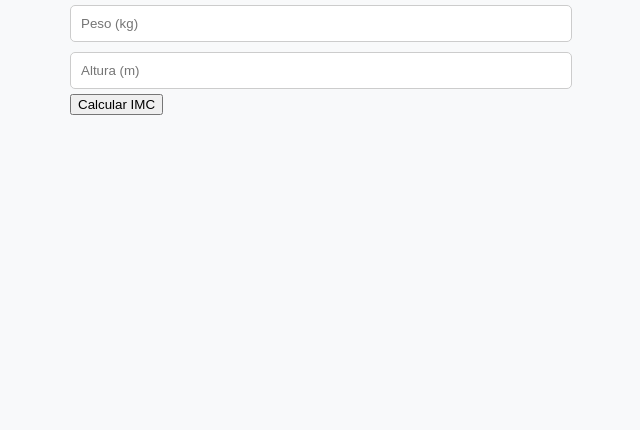
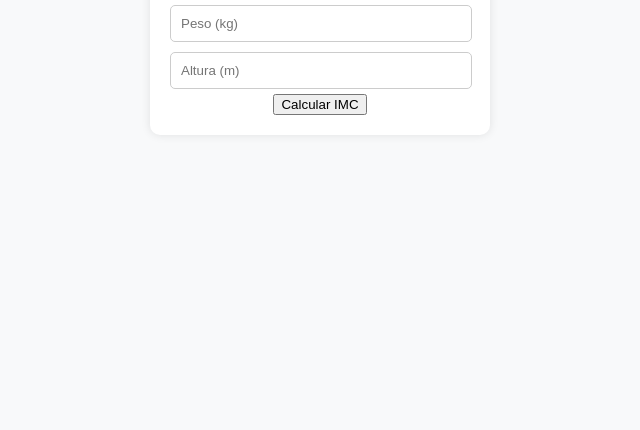
Before and after one commit to D34UTHY/imc, a website: page src/index.html in a window 1280 px wide. Shown: the part 370-800 px from the top of the page, without its empty margins (320-960 px from the left). Drawn offline with Linux system fonts and the light colour scheme.

Commit message:
Fiz a estilização da div .container"

```diff
--- a/src/style.css
+++ b/src/style.css
@@ -6,6 +6,16 @@ body {
     height: 100vh;
     background-color: #f8f9fa;
     margin: 0;
+}
+
+
+.container {
+    background: white;
+    padding: 20px;
+    border-radius: 10px;
+    box-shadow: 0 0 10px rgba(0, 0, 0, 0.1);
+    text-align: center;
+    width: 300px;
 }
 
 h2 {
```
